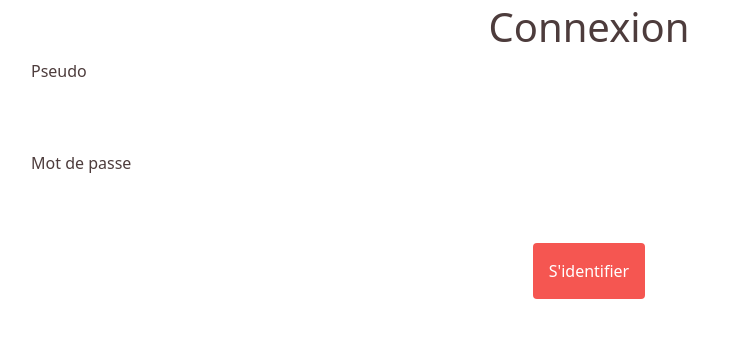
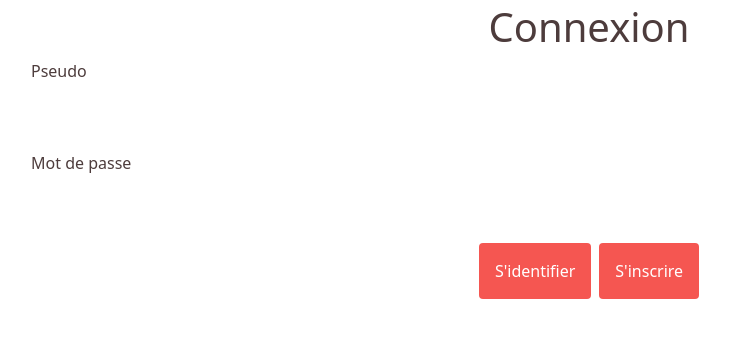
Before and after one commit to DangirasH/HacathonBomb-1er-Hackathon-, a PHP site: template src/View/Login/login.html.twig in a window 1280 px wide. Shown: the part 232-578 px from the top of the page, without its empty margins (51-781 px from the left). Run offline with PHP 8.4, Linux system fonts and the light colour scheme; the template is opened without the code that fills it, so the values that code supplies are empty; some libraries are stand-ins or nearby versions; some web fonts are replaced.

Commit message:
ajout d'un lien pour s'enregistrer

```diff
--- a/src/View/Login/login.html.twig
+++ b/src/View/Login/login.html.twig
@@ -23,6 +23,7 @@
 			</div>
 			<div class="d-flex justify-content-center">
 				<button class="btn btn-primary bg-secondary border-0 p-3">S'identifier</button>
+				<a class="btn btn-primary d-flex bg-secondary border-0 ms-2 p-3" href="/register/add">S'inscrire</a>
 			</div>
 		</form>
 	</div>
```
